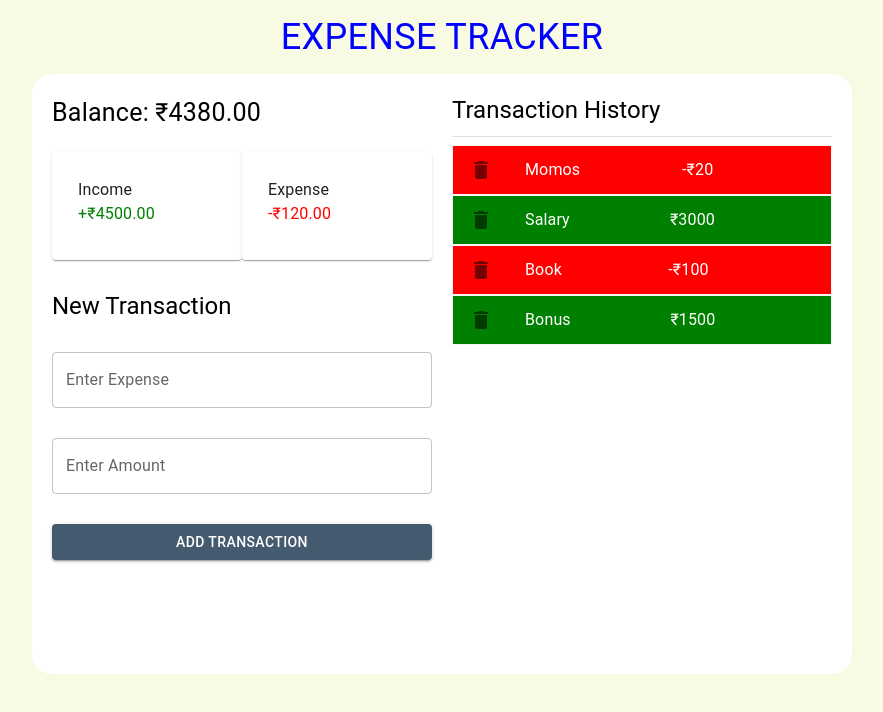
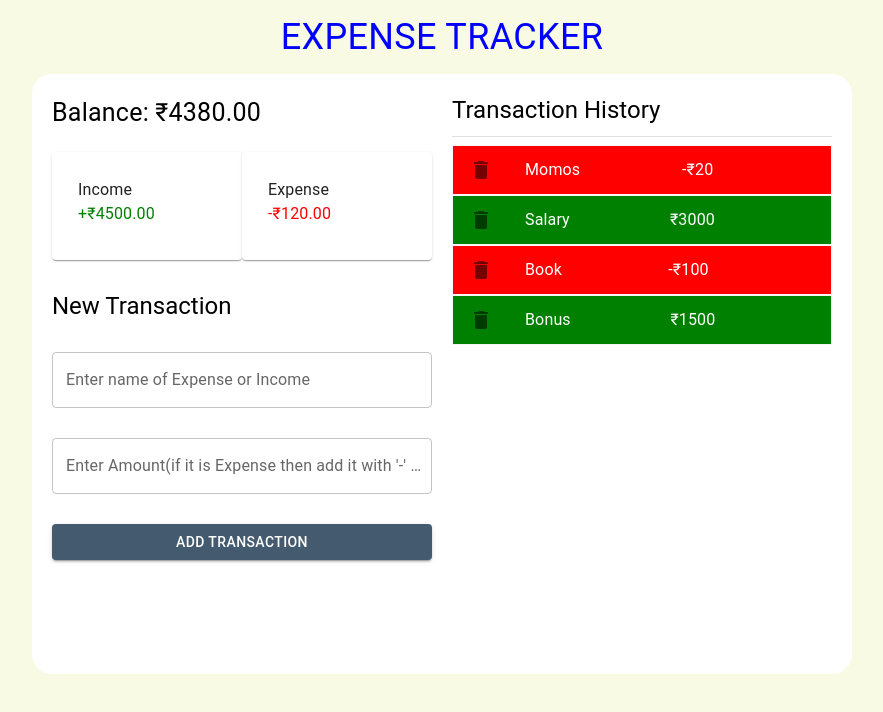
Before and after one commit to akashisonlinenow/expense-tracker, a React (Create React App) app: page / in a window 1280 px wide. Shown: the top 712 px of the page, without its empty margins (198-1081 px from the left). Built offline with nearby package versions, Linux system fonts and the light colour scheme.

Commit message:
Update NewTransaction.jsx

```diff
--- a/src/components/NewTransaction.jsx
+++ b/src/components/NewTransaction.jsx
@@ -30,8 +30,8 @@ const NewTransaction = ({ addTransaction }) => {
     return (
         <Container>
             <Typography variant="h5">New Transaction</Typography>
-            <TextField value={text} label="Enter Expense" onChange={(e) => setText(e.target.value)} />
-            <TextField value={amount} label="Enter Amount" onChange={(e) => setAmount(e.target.value)} />
+            <TextField value={text} label="Enter name of Expense or Income" onChange={(e) => setText(e.target.value)} />
+            <TextField value={amount} label="Enter Amount(if it is Expense then add it with '-' sign)" onChange={(e) => setAmount(e.target.value)} />
             <StyledButton variant="contained" onClick={newTransaction}>Add Transaction</StyledButton>
         </Container>
     )
```
